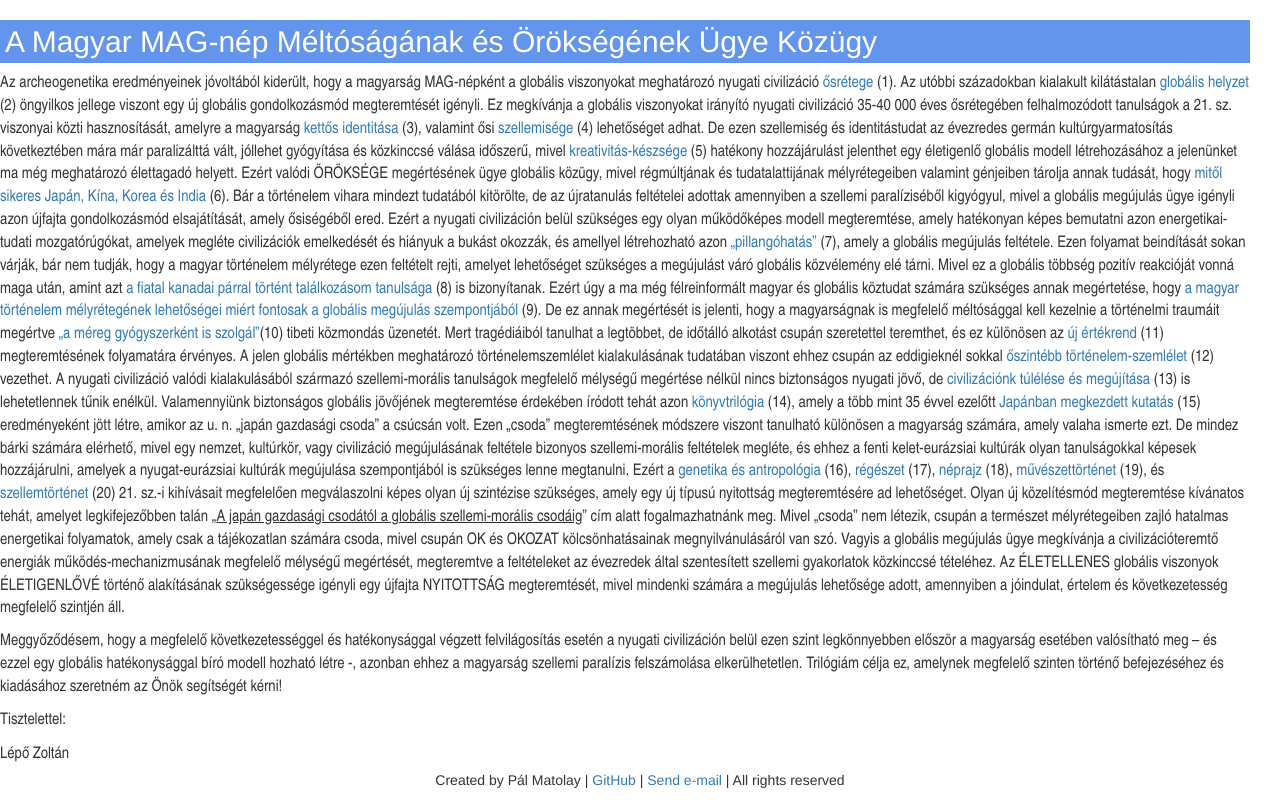
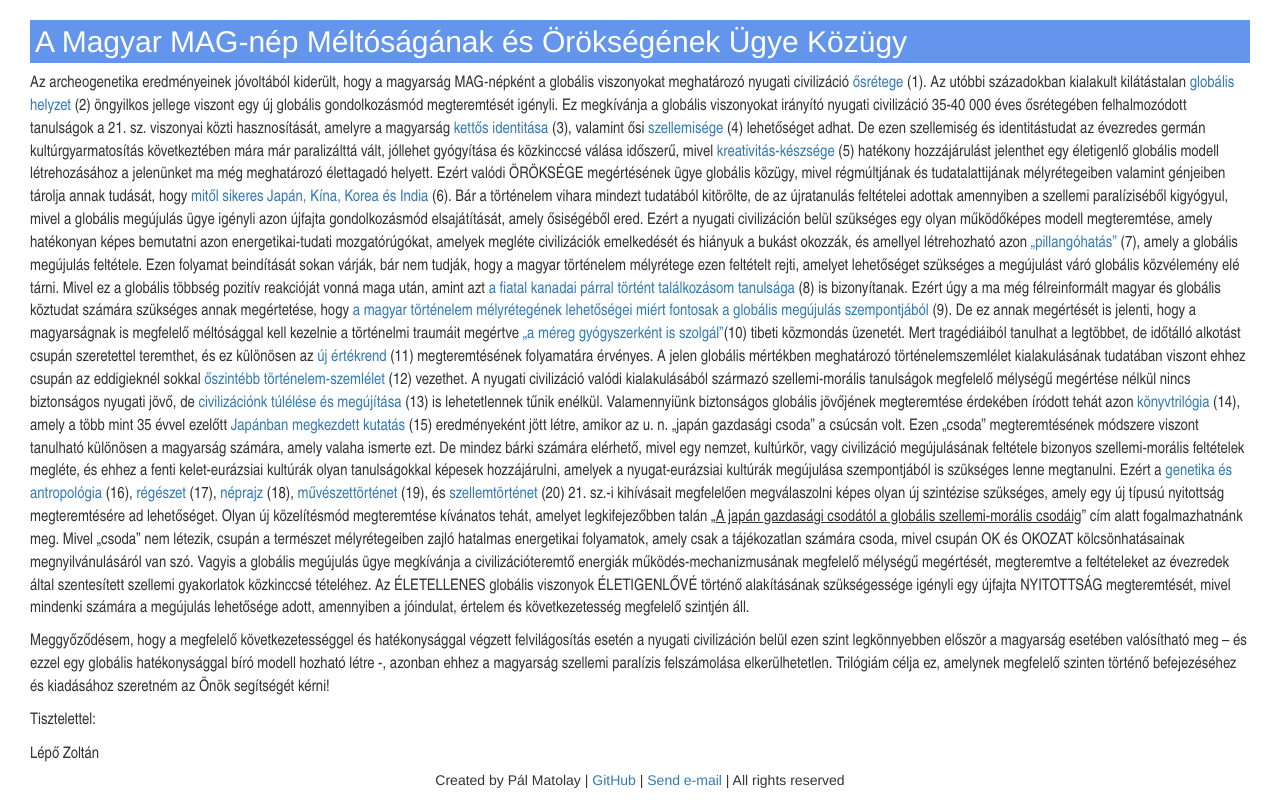
Before and after one commit to annamatolay/project_zoltan, a Flask app: page / in a window 1280 px wide. Run offline with Flask 2, Linux system fonts and the light colour scheme; some libraries are stand-ins or nearby versions.

Commit message:
fixed left margin

```diff
--- a/static/css/style.css
+++ b/static/css/style.css
@@ -1,5 +1,5 @@
 .text-box {
-    margin-left: 0px;
+    margin-left: 30px;
     margin-right: 30px;
 }
 
```
